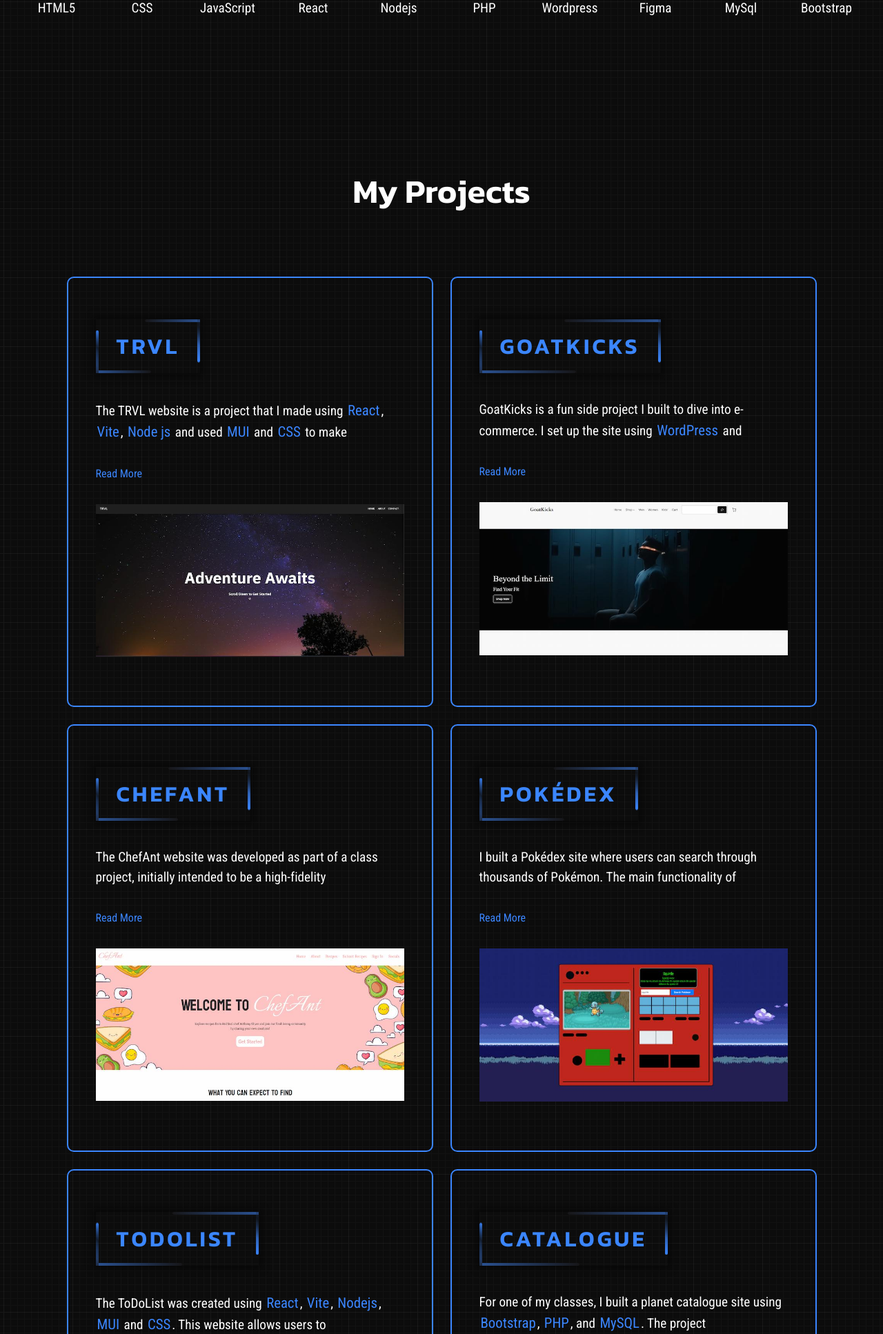
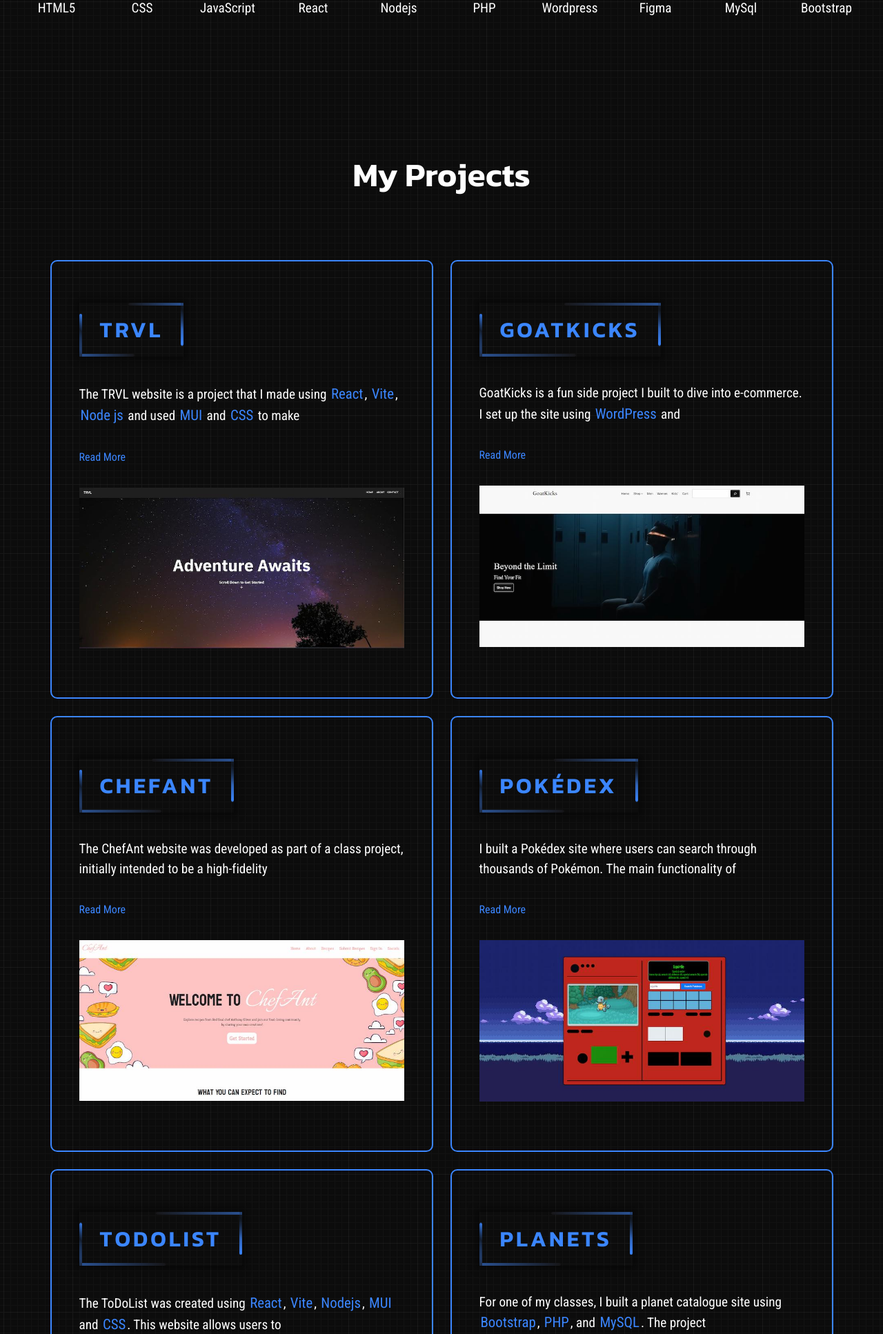
Before and after one commit to derekth26/Portfolio, a PHP site: page / in a window 1280 px wide. Shown: the part 2103-4037 px from the top of the page at 69% size. Run offline with PHP 8.4, Linux system fonts and the light colour scheme.

Commit message:
Oct 9, 2024, 4:40 PM

```diff
--- a/Derek Ho Portfolio/css/styles.css
+++ b/Derek Ho Portfolio/css/styles.css
@@ -441,7 +441,7 @@
 }
 
 #section3{
-  padding: 4rem;
+  padding: 2.5rem;
 }
 
 #section3 h3 {
--- a/Derek Ho Portfolio/index.html
+++ b/Derek Ho Portfolio/index.html
@@ -352,7 +352,7 @@
                             <span></span>
                             <span></span>
                             <span></span>
-                            Catalogue
+                            Planets
                         </a>
                     </div>
 
```
